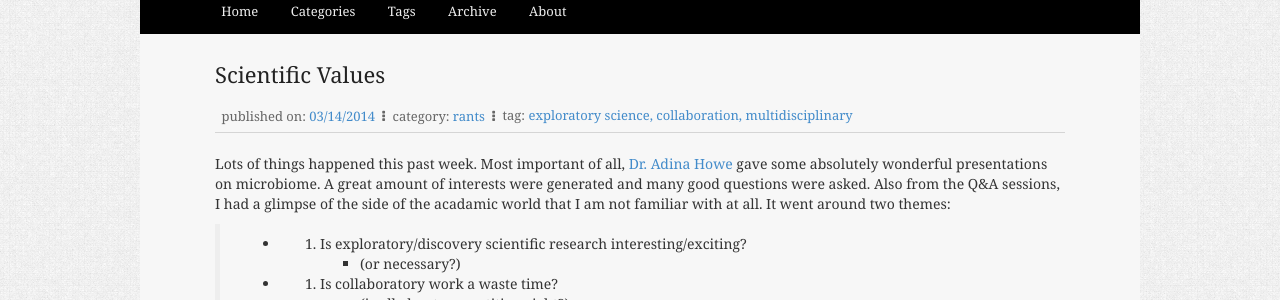
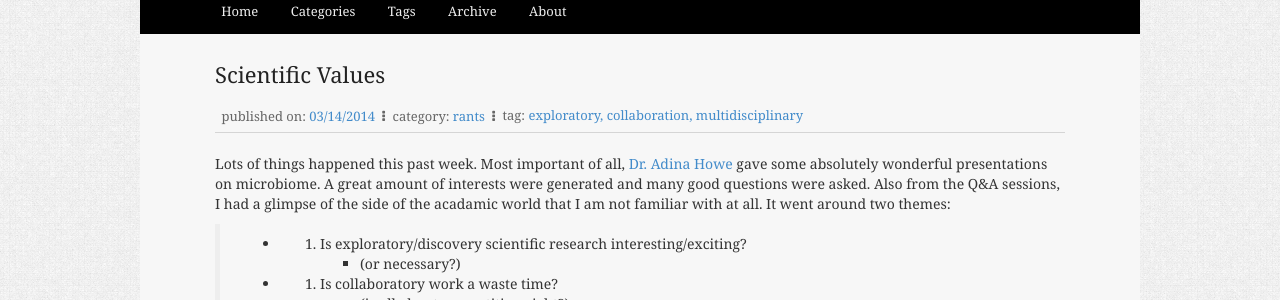
Before and after one commit to fandemonium/blog, a Jekyll site: the page built from _posts/2014-03-14-values.md, in a window 1280 px wide. Shown: the part 156-456 px from the top of the page. Built offline with Jekyll 4.4.1, drawn with Linux system fonts in a browser that asks for light colours; Markdown is read by kramdown in place of the engine named in the settings; comment, search, counter and statistics services are not loaded.

Commit message:
edited tag to tags

```diff
--- a/_posts/2014-03-14-values.md
+++ b/_posts/2014-03-14-values.md
@@ -2,7 +2,7 @@
 layout: post
 title: Scientific Values
 categories: rants
-tag: exploratory science, collaboration, multidisciplinary
+tags: exploratory, collaboration, multidisciplinary
 ---
 
 Lots of things happened this past week. Most important of all, [Dr. Adina Howe](http://adina.github.io) gave some absolutely wonderful presentations on microbiome. A great amount of interests were generated and many good questions were asked. Also from the Q&A sessions, I had a glimpse of the side of the acadamic world that I am not familiar with at all. It went around two themes:
```
